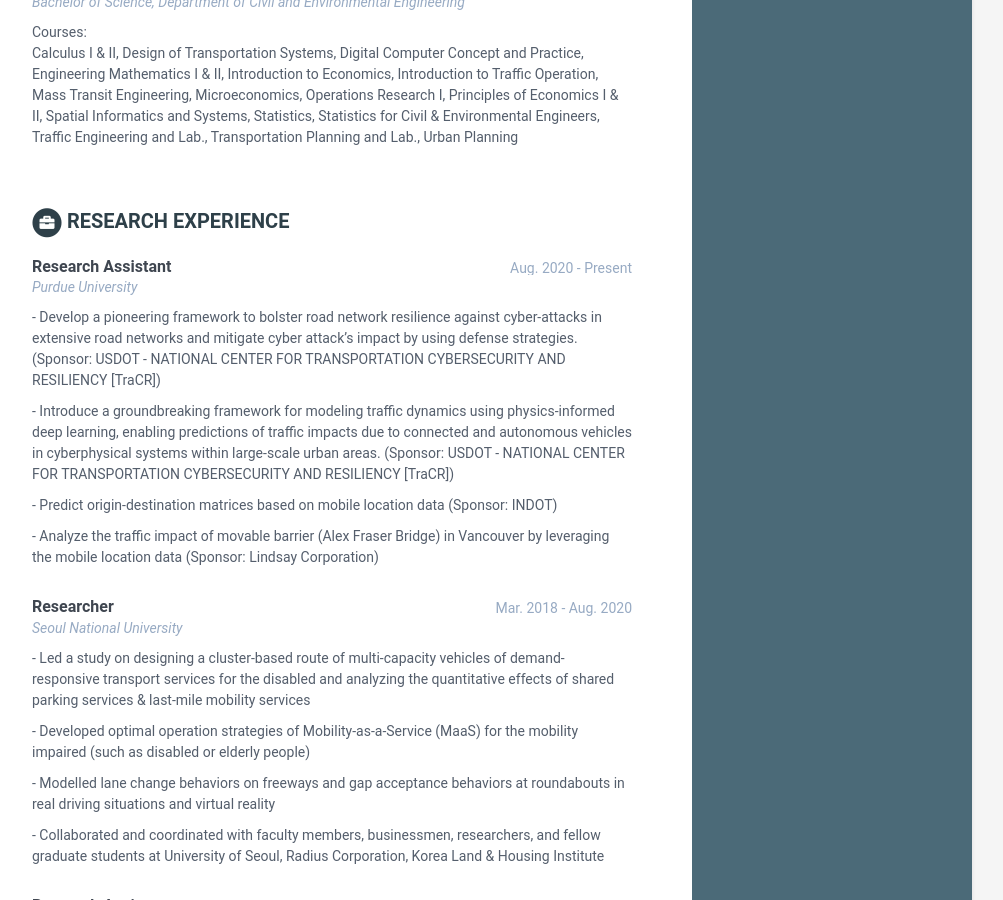
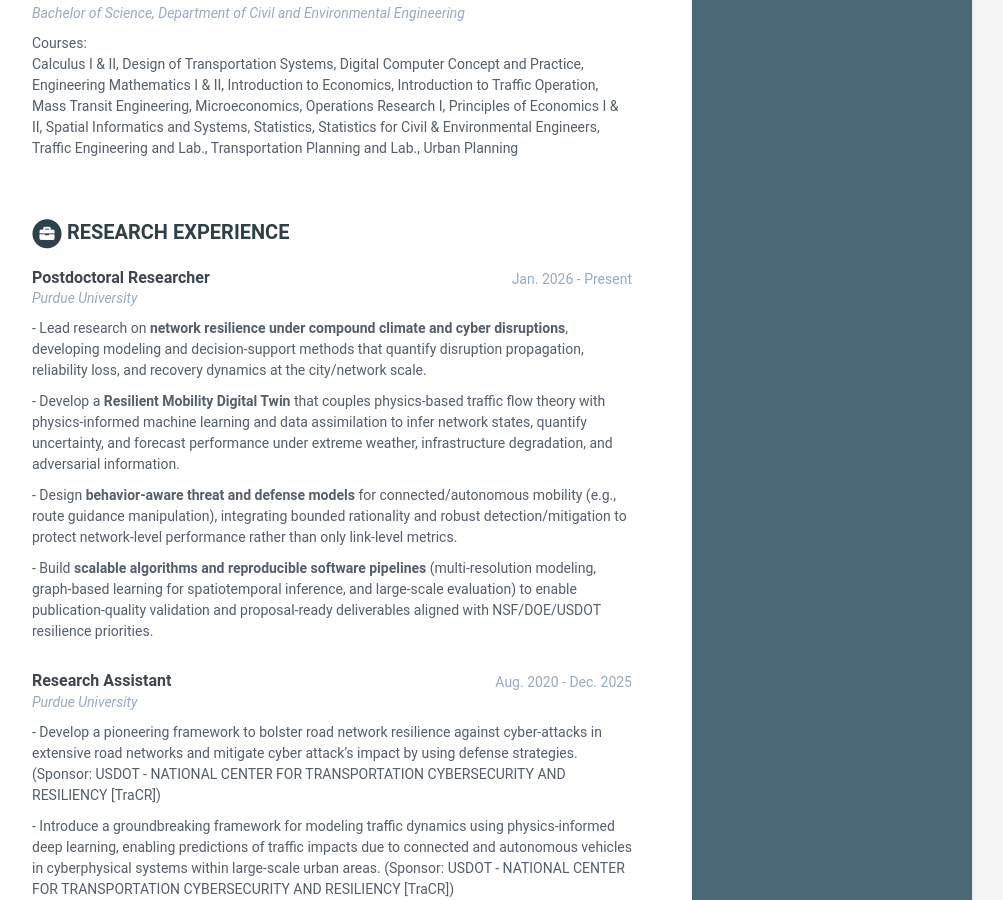
Before and after one commit to eunhanka/eunhanka.github.io, a Jekyll site: the page built from index.html, in a window 1280 px wide and 900 px high, scrolled down 1409 px. Shown: the whole window, without its empty margins (168-1171 px from the left). Built offline with Jekyll 4.4.1, drawn with Linux system fonts in a browser that asks for light colours; some of the changed text lies outside the part shown.

Commit message:
Update tagline and research experience details

```diff
--- a/_data/data.yml
+++ b/_data/data.yml
@@ -8,7 +8,7 @@
 
     # Profile information
     name: Eunhan Ka
-    tagline: Ph.D. Candidate <a href="CV_Eunhan.pdf" target="_blank"> <b>[CV]</b> </a>
+    tagline: Postdoctoral Researcher <a href="CV_Eunhan.pdf" target="_blank"> <b>[CV]</b> </a>
     tagline2: Lyles School of Civil and Construction Engineering, <br> Purdue University
     avatar: Profile_EH_zoom_2024.jpg  #place a 100x100 picture inside /assets/images/ folder and provide the name of the file below
 
@@ -44,7 +44,7 @@
         My research develops physics-informed and data-driven methods to model, estimate, and secure network traffic dynamics in
         connected and autonomous mobility. My dissertation, <i>Physics-Informed Neural Networks for Secure Connected and Autonomous Traffic Modeling</i>,
         centers on network resilience and reliability, user behavior, and transportation cybersecurity.
-        <br><br>
+        <br>
 
         My current research focuses on:
         <br>
@@ -60,7 +60,7 @@
         <br>
         - <b>Graph and network learning for large-scale mobility data</b>:
         improving data completeness and reliability for network monitoring and downstream control/management tasks.
-        <br><br>
+        <br>
 
         Overall, my goal is to enable trustworthy, resilient, and scalable mobility decision support by integrating traffic theory,
         machine learning, and behavioral modeling to operate under uncertainty and compound disruptions.
@@ -71,6 +71,7 @@
       university: <i>Doctor of Philosophy, Lyles School of Civil and Construction Engineering</i>
       time: Aug. 2020 - Present
       details: |
+        <p><b>Dissertation Title: Physics-Informed Neural Networks for Secure Connected and Autonomous Traffic Modeling</b></p>
         <p>Courses: <br>
         	Generative Models (ECE695), Neural Network Numerical PDEs (MA595), Reinforcement Learning and Control Systems (IE690), Dynamic Transportation Models (CE597), Vehicular Cyber-Physical Systems (CE597), Probabilistic Machine Learning (CS592), Deep Learning (ECE60146), Large-Scale Networks (ECE695), Optimization, "Optimization, Game Theory, and Uncertainty" (IE695), Statistical Machine Learning II (CS 690), Network Models for Connected Autonomous Vehicles (CE 597), Dynamic Programming (IE 633), Stochastic Networks (IE 590), Smart Logistics (CE 597), Optimization Methods for Systems And Control (ECE 580), Introduction To Deep Learning (ECE 595) </p>
 
@@ -95,8 +96,18 @@
         Statistics for Civil & Environmental Engineers, Traffic Engineering and Lab., Transportation Planning and Lab., Urban Planning
 
 research_experiences:
+    - role: <b>Postdoctoral Researcher</b>
+      time: Jan. 2026 - Present
+      company: <i>Purdue University</i>
+      details: |
+        <p>- Lead research on <b>network resilience under compound climate and cyber disruptions</b>, developing modeling and decision-support methods that quantify disruption propagation, reliability loss, and recovery dynamics at the city/network scale.</p>
+        <p>- Develop a <b>Resilient Mobility Digital Twin</b> that couples physics-based traffic flow theory with physics-informed machine learning and data assimilation to infer network states, quantify uncertainty, and forecast performance under extreme weather, infrastructure degradation, and adversarial information.</p>
+        <p>- Design <b>behavior-aware threat and defense models</b> for connected/autonomous mobility (e.g., route guidance manipulation), integrating bounded rationality and robust detection/mitigation to protect network-level performance rather than only link-level metrics.</p>
+        <p>- Build <b>scalable algorithms and reproducible software pipelines</b> (multi-resolution modeling, graph-based learning for spatiotemporal inference, and large-scale evaluation) to enable publication-quality validation and proposal-ready deliverables aligned with NSF/DOE/USDOT resilience priorities.</p>
+
+
     - role: <b>Research Assistant</b>
-      time: Aug. 2020 - Present
+      time: Aug. 2020 - Dec. 2025
       company: <i>Purdue University</i>
       details: |
         <p> - Develop a pioneering framework to bolster road network resilience against cyber-attacks in extensive road networks and mitigate cyber attack’s impact by using defense strategies. (Sponsor: USDOT - NATIONAL CENTER FOR TRANSPORTATION CYBERSECURITY AND RESILIENCY [TraCR]) </p>
```
